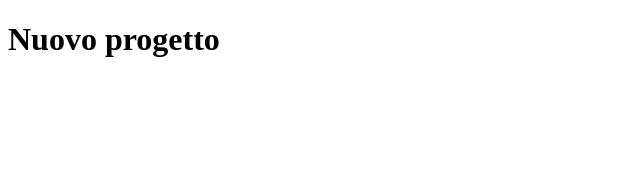
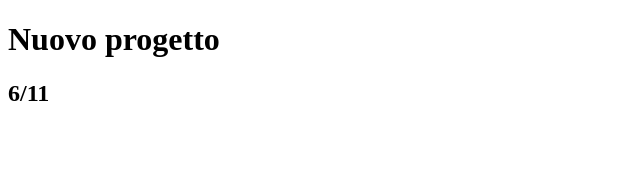
Before and after one commit to ChiaraPala/ripasso-js, an Angular app in the folder project/: page / in a window 1280 px wide. Shown: the top 170 px of the page, without its empty margins (0-640 px from the left). Built offline with nearby package versions, Linux system fonts and the light colour scheme.

Commit message:
feat second commit

```diff
--- a/project/src/app/app.component.html
+++ b/project/src/app/app.component.html
@@ -1 +1,3 @@
 <h1>Nuovo progetto</h1>
+
+<h2> 6/11</h2>
```
